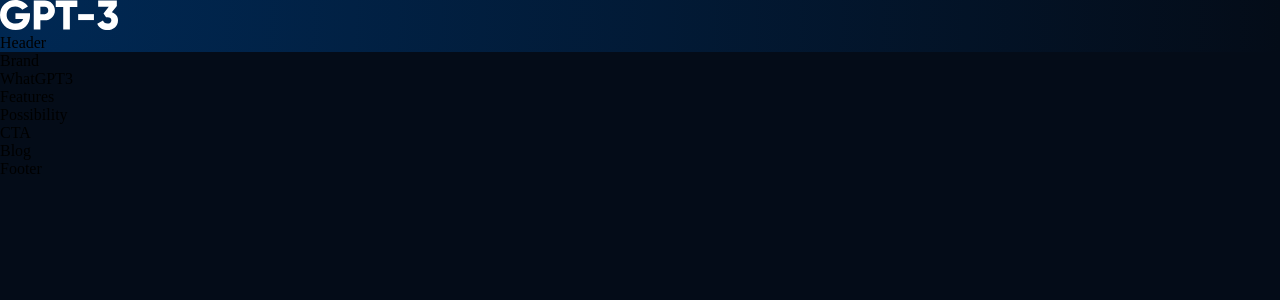
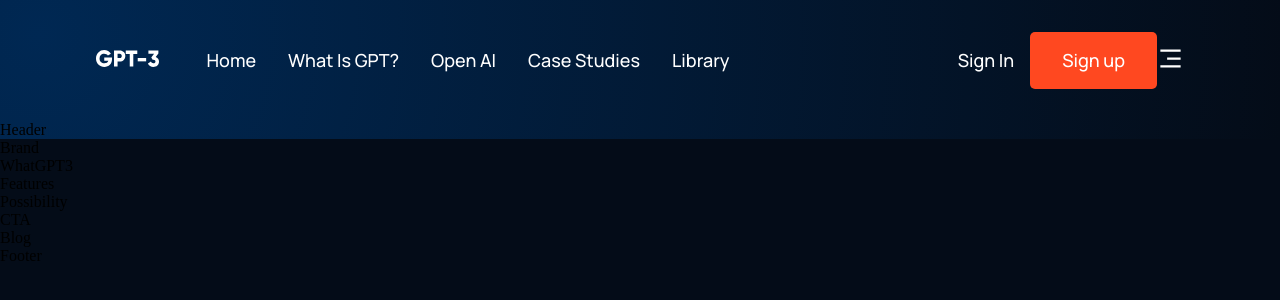
Before and after one commit to syrym-umbetov/jpt3_us, a React (Create React App) app: page / in a window 1280 px wide. Shown: the top 300 px of the page. Built offline with nearby package versions, Linux system fonts and the light colour scheme.

Commit message:
NavBar.jsx filling

```diff
--- a/src/components/navbar/Navbar.jsx
+++ b/src/components/navbar/Navbar.jsx
@@ -1,17 +1,53 @@
-import React from 'react'
-import { RiMenu3Line, RiCloseLin} from 'react-icons/ri'
+import React, { useState } from 'react'
+import { RiMenu3Line, RiCloseLine } from 'react-icons/ri'
 import logo from '../../assets/logo.svg'
 import './navbar.css'
 
 // BEM => Block Element Modifier
+const Menu = () => (
+    <>
+    <p><a href="#home">Home</a></p>
+    <p><a href="#wgpt3">What is GPT?</a></p>
+    <p><a href="#possibility">Open AI</a></p>
+    <p><a href="#features">Case Studies</a></p>
+    <p><a href="#blog">Library</a></p>
+    </>
+)
 
 const Navbar = () => {
+    const [toggleMenu, setToggleMenu] = useState(false);
     return (
         <div className="gpt3__navbar">
             <div className="gpt3__navbar-links">
                 <div className="gpt3__navbar-links_logo">
                     <img src={logo} alt="logo" />
                 </div>
+                <div className="gpt3__navbar-links_container">
+                    <Menu />
+                </div>
+            </div>
+            <div className="gpt3__navbar-sign">
+                <p>Sign in</p>
+                <button type="button">
+                    Sign up
+                </button>
+            </div>
+            <div className="gpt3__navbar-menu">
+                {toggleMenu
+                ? <RiCloseLine color="#fff" size={27} onClick={() => setToggleMenu(false)} />
+                : <RiMenu3Line color="#fff" size={27} onClick={() => setToggleMenu(true)} />
+                }
+                {toggleMenu && (
+                    <div className="gpt3__navbar-menu_container scale-up-center">
+                        <div className="gpt3__navbar-menu_container-links">
+                            <Menu />
+                        </div>
+                        <div className="gpt3__navbar-menu_container-links-sign">
+                             <p>Sign in</p>
+                            <button type="button">Sign up</button>
+                        </div>
+                    </div>
+                )}
             </div>
         </div>
     )
--- a/src/components/navbar/navbar.css
+++ b/src/components/navbar/navbar.css
@@ -0,0 +1,63 @@
+.gpt3__navbar {
+    display: flex;
+    justify-content: space-between;
+    align-items: center;
+
+    padding: 2rem 6rem;
+}
+
+.gpt3__navbar-links {
+    flex: 1;
+    display: flex;
+    justify-content: flex-start;
+    align-items: center;
+}
+
+.gpt3__navbar-links_logo {
+    margin-right: 2rem;
+}
+
+.gpt3__navbar-links_logo img {
+    width: 62.56px;
+    height: 16.02px;
+}
+
+.gpt3__navbar-links_container {
+    display: flex;
+    flex-direction: row;
+}
+
+.gpt3__navbar-sign {
+    display: flex;
+    justify-content: flex-end;
+    align-items: center;
+}
+
+.gpt3__navbar-links_container p,
+.gpt3__navbar-sign p,
+.gpt3__navbar-menu_container p {
+    color: #fff;
+    font-family: var(--font-family);
+    font-weight: 500;
+    font-size: 18px;
+    line-height: 25px;
+    text-transform: capitalize;
+
+    margin: 0 1rem;
+    cursor: pointer;
+}
+
+.gpt3__navbar-sign button,
+.gpt3__navbar-menu_container button {
+    padding: 1rem 2rem;
+    color: #fff;
+    background: #FF4820;
+    font-family: var(--font-family);
+    font-weight: 500;
+    font-size: 18px;
+    line-height: 25px;
+    border-radius: 5px;
+    border: 0;
+    outline: none;
+    cursor: pointer;
+}
```
